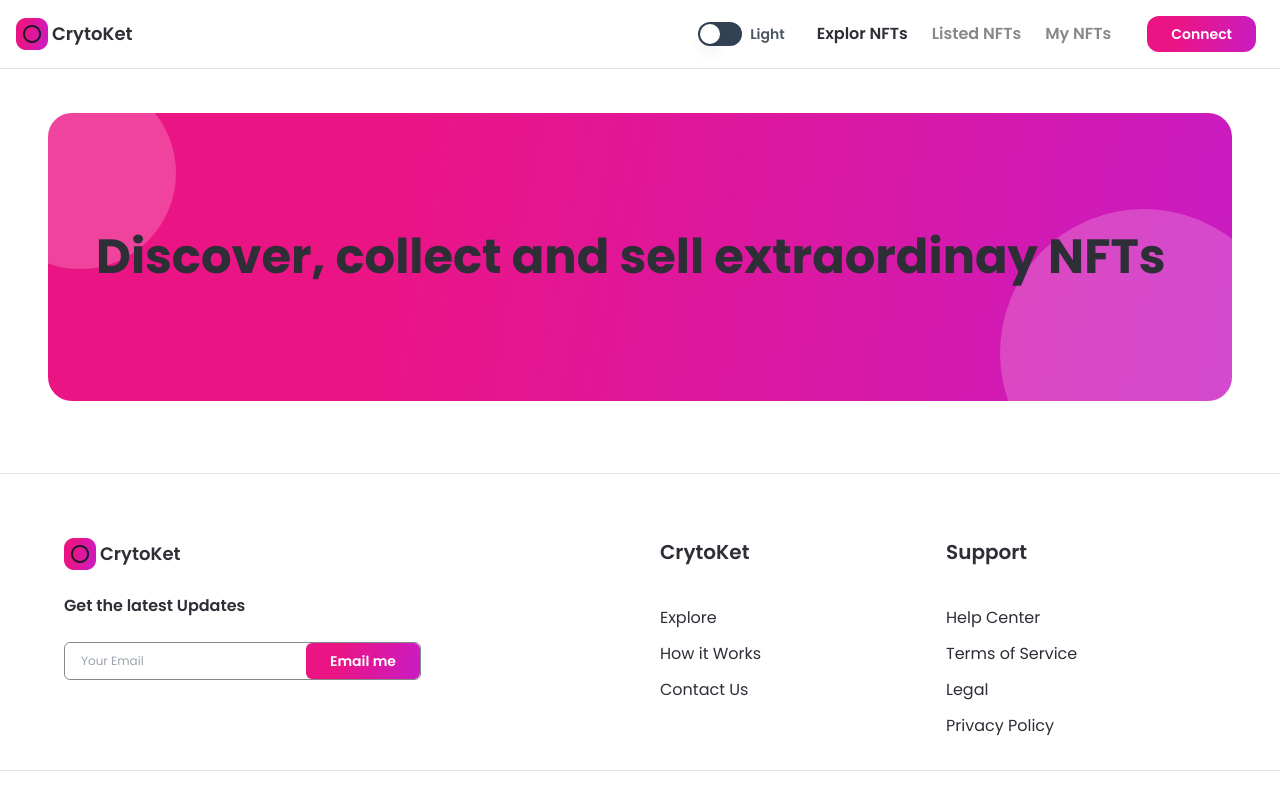
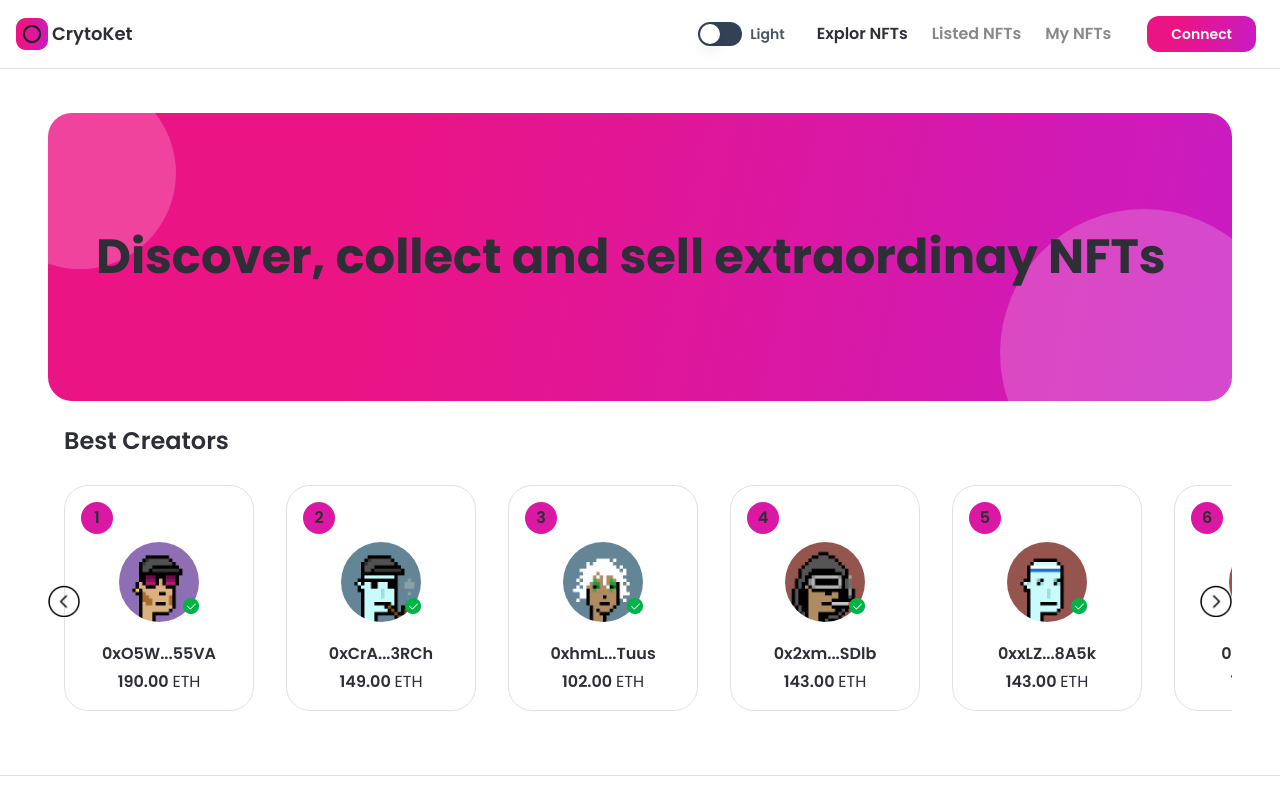
Before and after one commit to QuyetTV1991/nft-marketplace, a Next.js app: page / in a window 1280 px wide. Shown: the top 797 px of the page. Built offline with nearby package versions, Linux system fonts and the light colour scheme.

Commit message:
first commit for Top Seller

```diff
--- a/app/(root)/(home)/page.tsx
+++ b/app/(root)/(home)/page.tsx
@@ -1,4 +1,5 @@
 import Banner from "@/components/shared/Banner";
+import TopSellers from "@/components/shared/TopSellers";
 import React from "react";
 
 const Home = () => {
@@ -10,6 +11,8 @@ const Home = () => {
           childStyles="md:text-4xl sm:text-2xl xs:text-xl text-left"
           bannerDesc="Discover, collect and sell extraordinay NFTs"
         />
+
+        <TopSellers />
       </div>
     </div>
   );
--- a/app/globals.css
+++ b/app/globals.css
@@ -54,6 +54,18 @@
 
 .nav-h {
   height: calc(100vh - 66px);
+}
+
+/* Hide scrollbar for Chrome, Safari and Opera */
+.no-scrollbar::-webkit-scrollbar {
+  display: none;
+}
+
+/* Hide scrollbar for IE, Edge and Firefox */
+.no-scrollbar {
+  scroll-behavior: smooth;
+  -ms-overflow-style: none; /* IE and Edge */
+  scrollbar-width: none; /* Firefox */
 }
 
 @layer base {
--- /dev/null
+++ b/components/shared/TopSellers.tsx
@@ -0,0 +1,74 @@
+"use client";
+
+import React, { useRef } from "react";
+import CreatorCard from "./cards/CreatorCard";
+import { creatorList } from "@/contants/dummy";
+import Image from "next/image";
+
+const TopSellers = () => {
+  const parentRef = useRef(null);
+  const scrollRef = useRef<HTMLDivElement>(null);
+
+  const handleScroll = (direction: "left" | "right") => {
+    const { current } = scrollRef;
+
+    if (current) {
+      if (direction === "left") {
+        current.scrollLeft -= 100;
+      } else if (direction === "right") {
+        current.scrollLeft += 100;
+      }
+    }
+  };
+
+  return (
+    <div>
+      <h1 className="ml-4 font-poppins text-2xl font-semibold text-nft-black-1 dark:text-white xs:ml-0 minlg:text-4xl">
+        Best Creators
+      </h1>
+
+      <div className="relative mt-3 flex max-w-full flex-1" ref={parentRef}>
+        <div
+          className="no-scrollbar flex w-max select-none flex-row overflow-x-scroll"
+          ref={scrollRef}
+        >
+          {creatorList.map((item, index) => (
+            <CreatorCard
+              key={index}
+              rank={item.rank}
+              imgUrl={item.creatorImage}
+              name={item.creatorName}
+              eths={item.creatorEths}
+            />
+          ))}
+          <>
+            <div
+              className="absolute left-0 top-45 size-8 cursor-pointer minlg:size-12"
+              onClick={() => handleScroll("left")}
+            >
+              <Image
+                src="/assets/left.png"
+                alt="left"
+                fill
+                className="object-contain invert dark:invert-0"
+              />
+            </div>
+            <div
+              className="absolute right-0 top-45 size-8 cursor-pointer minlg:size-12"
+              onClick={() => handleScroll("right")}
+            >
+              <Image
+                src="/assets/right.png"
+                alt="right"
+                fill
+                className="object-contain invert dark:invert-0"
+              />
+            </div>
+          </>
+        </div>
+      </div>
+    </div>
+  );
+};
+
+export default TopSellers;
--- /dev/null
+++ b/components/shared/cards/CreatorCard.tsx
@@ -0,0 +1,50 @@
+import Image from "next/image";
+import React from "react";
+
+interface CreatorCardProps {
+  rank: number;
+  imgUrl: string;
+  name: string;
+  eths: number;
+}
+
+const CreatorCard = ({ rank, imgUrl, name, eths }: CreatorCardProps) => {
+  return (
+    <div className="m-4 flex min-w-190 flex-col rounded-3xl border border-nft-gray-1 bg-white p-4 dark:border-nft-black-3 dark:bg-nft-black-3 minlg:min-w-240">
+      <div className="flexCenter size-8 rounded-full bg-nft-red-violet minlg:size-10">
+        <p className="font-poppins text-base font-semibold text-nft-black-1 dark:text-white minlg:text-lg">
+          {rank}
+        </p>
+      </div>
+      <div className="my-2 flex justify-center">
+        <div className="relative size-20 minlg:size-28">
+          <Image
+            src={imgUrl}
+            alt={name}
+            fill
+            className="rounded-full object-cover"
+          />
+          <div className="absolute -right-0 bottom-2 size-4 minlg:size-7">
+            <Image
+              src="/assets/tick.png"
+              alt="tick"
+              fill
+              className="object-contain"
+            />
+          </div>
+        </div>
+      </div>
+
+      <div className="flexCenter mt-3 flex-col text-center minlg:mt-7">
+        <p className="font-poppins text-base font-semibold text-nft-black-1 dark:text-white">
+          {name}
+        </p>
+        <p className="mt-1 font-poppins text-base font-semibold text-nft-black-1 dark:text-white">
+          {eths.toFixed(2)} <span className="font-normal">ETH</span>
+        </p>
+      </div>
+    </div>
+  );
+};
+
+export default CreatorCard;
--- /dev/null
+++ b/contants/dummy.ts
@@ -0,0 +1,13 @@
+import { generateRandomId, getRandomDescendingNumber } from "@/utils";
+
+export const creatorList = [
+    { creatorImage: '/assets/creator1.png', creatorName: `0x${generateRandomId(3)}...${generateRandomId(4)}`, rank: 1, creatorEths: getRandomDescendingNumber() },
+    { creatorImage: '/assets/creator2.png', creatorName: `0x${generateRandomId(3)}...${generateRandomId(4)}`, rank: 2, creatorEths: getRandomDescendingNumber() },
+    { creatorImage: '/assets/creator3.png', creatorName: `0x${generateRandomId(3)}...${generateRandomId(4)}`, rank: 3, creatorEths: getRandomDescendingNumber() },
+    { creatorImage: '/assets/creator4.png', creatorName: `0x${generateRandomId(3)}...${generateRandomId(4)}`, rank: 4, creatorEths: getRandomDescendingNumber() },
+    { creatorImage: '/assets/creator5.png', creatorName: `0x${generateRandomId(3)}...${generateRandomId(4)}`, rank: 5, creatorEths: getRandomDescendingNumber() },
+    { creatorImage: '/assets/creator6.png', creatorName: `0x${generateRandomId(3)}...${generateRandomId(4)}`, rank: 6, creatorEths: getRandomDescendingNumber() },
+    { creatorImage: '/assets/creator7.png', creatorName: `0x${generateRandomId(3)}...${generateRandomId(4)}`, rank: 7, creatorEths: getRandomDescendingNumber() },
+    { creatorImage: '/assets/creator8.png', creatorName: `0x${generateRandomId(3)}...${generateRandomId(4)}`, rank: 8, creatorEths: getRandomDescendingNumber() },
+    { creatorImage: '/assets/creator9.png', creatorName: `0x${generateRandomId(3)}...${generateRandomId(4)}`, rank: 9, creatorEths: getRandomDescendingNumber() },
+]
--- /dev/null
+++ b/utils/index.ts
@@ -0,0 +1,20 @@
+export function generateRandomId(length: number): string {
+    const characters = 'ABCDEFGHIJKLMNOPQRSTUVWXYZabcdefghijklmnopqrstuvwxyz0123456789';
+    let result = '';
+
+    for (let i = 0; i < length; i++) {
+        const randomIndex = Math.floor(Math.random() * characters.length);
+        result += characters.charAt(randomIndex);
+    }
+
+    return result;
+}
+
+export function getRandomDescendingNumber(): number {
+    const min = 100;
+    const max = 200;
+    const randomNumber = Math.floor(Math.random() * (max - min + 1)) + min;
+
+    // Return the descending counterpart
+    return 300 - randomNumber; // 300 is chosen as it's greater than the range (200 - 100 + 1)
+}
```
